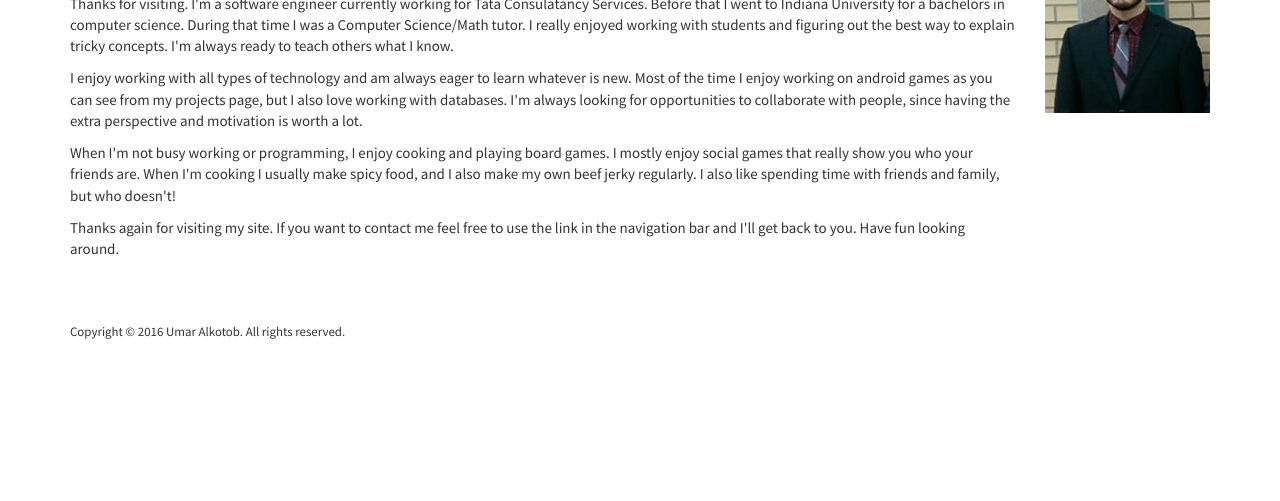
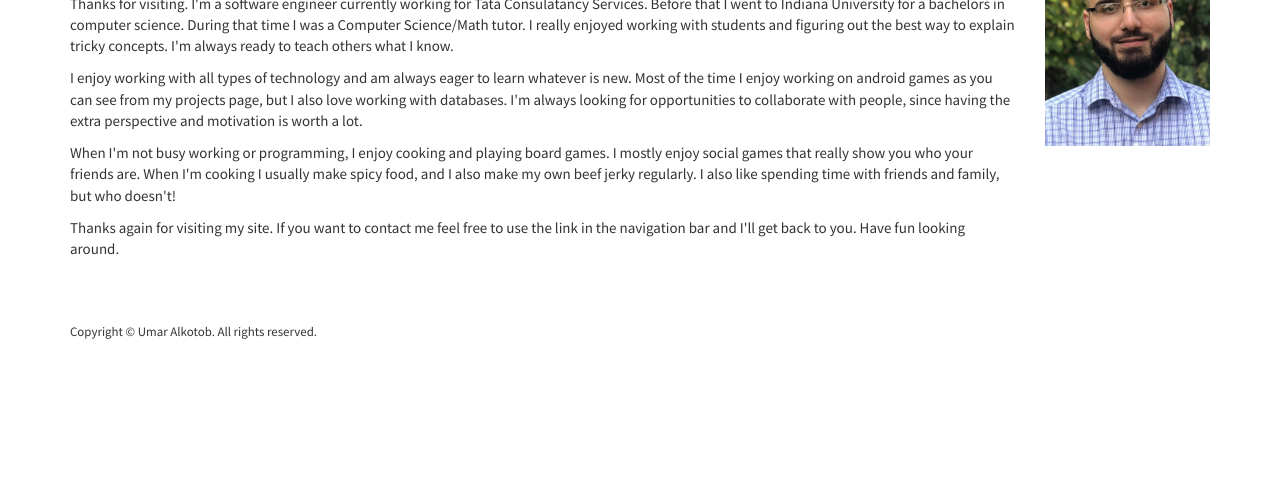
Before and after one commit to ualkotob/ualkotob.github.io, a plain HTML site: page index.html at #/about in a window 1280 px wide. Shown: the part 299-800 px from the top of the page. Drawn offline with Linux system fonts and the light colour scheme; some packages are replaced by stand-ins of ours.

Commit message:
Updated picture

```diff
--- a/partials/about.html
+++ b/partials/about.html
@@ -37,7 +37,7 @@
             </p>
         </div>
         <div class="col-md-2">
-        <img class="img-responsive" src="UmarAlkotob.png" alt="">
+        <img class="img-responsive" src="UmarAlkotob.jpg" alt="">
         </div>
     </div>
 
--- a/templates/footer.html
+++ b/templates/footer.html
@@ -1,6 +1,6 @@
 <footer>
     <div class="container">
         <!--Copyright-->
-        <p><small>Copyright &copy 2016 Umar Alkotob. All rights reserved.</small></p>
+        <p><small>Copyright &copy Umar Alkotob. All rights reserved.</small></p>
     </div>
 </footer>
```
Also changed, not shown: UmarAlkotob.jpg (added), UmarAlkotob.png (deleted).
